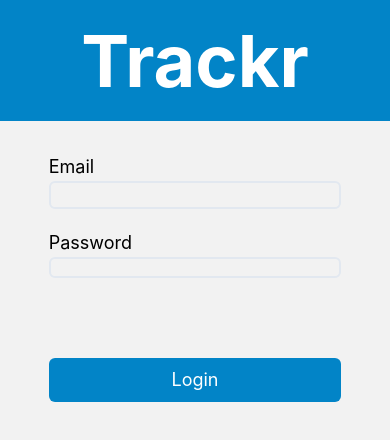
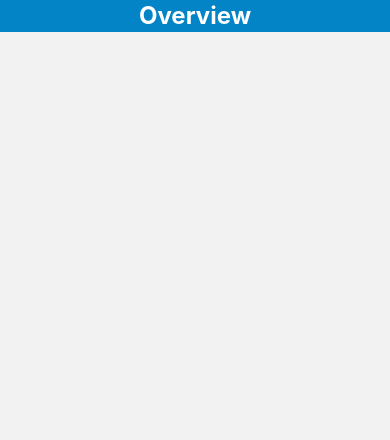
Before and after one commit to jcha526/SOFTENG-700-Project-81, a React Native app in the folder frontend/: screen /Overview in a window 390 px wide. Shown: the top 440 px of the page. Built offline with nearby package versions, Linux system fonts and the light colour scheme.

Commit message:
feat: connect overview button to overview page

```diff
--- a/frontend/App.js
+++ b/frontend/App.js
@@ -4,6 +4,7 @@ import LoginPage from "./screens/pages/LoginPage";
 import TestPage from "./screens/pages/TestPage";
 import DashboardPage from "./screens/pages/DashboardPage";
 import ProfilePage from "./screens/pages/ProfilePage";
+import OverviewPage from "./screens/pages/OverviewPage";
 
 const Stack = createNativeStackNavigator();
 
@@ -27,6 +28,11 @@ export default function App() {
           component={ProfilePage}
           options={{ headerShown: false }}
         />
+        <Stack.Screen
+          name="Overview"
+          component={OverviewPage}
+          options={{ headerShown: false }}
+        />
       </Stack.Navigator>
     </NavigationContainer>
   );
--- a/frontend/screens/pages/DashboardPage.jsx
+++ b/frontend/screens/pages/DashboardPage.jsx
@@ -2,7 +2,7 @@ import React from "react";
 import { Pressable, Text, View } from "react-native";
 import DashboardPatientCard from "../components/DashboardPatientCard";
 
-export default function LoginPage({ navigation }) {
+export default function DashboardPage({ navigation }) {
   return (
     <View>
       <View className="bg-sky-600 h-1/5 flex-auto items-center justify-center">
@@ -19,7 +19,7 @@ export default function LoginPage({ navigation }) {
 
       <View className="flex-auto items-center justify-center mt-20">
         <Pressable className="bg-sky-600 rounded-md items-center py-2 w-2/3">
-          <Text className="text-white text-lg">Overview</Text>
+          <Text className="text-white text-lg" onPress={() => navigation.navigate('Overview')}>Overview</Text>
         </Pressable>
         <Pressable className="mt-4 bg-sky-600 rounded-md items-center py-2 w-2/3">
           <Text className="text-white text-lg">Incidents</Text>
--- /dev/null
+++ b/frontend/screens/pages/OverviewPage.jsx
@@ -0,0 +1,18 @@
+import React from "react";
+import { Pressable, Text, View } from "react-native";
+import DashboardPatientCard from "../components/DashboardPatientCard";
+
+export default function OverviewPage({ navigation }) {
+  return (
+    <View>
+      <View className="bg-sky-600 h-1/5 flex-auto items-center justify-center">
+        <Text className="text-2xl text-white font-bold">
+          Overview
+        </Text>
+      </View>
+      <View className="mt-8">
+
+      </View>
+    </View>
+  );
+}
```
